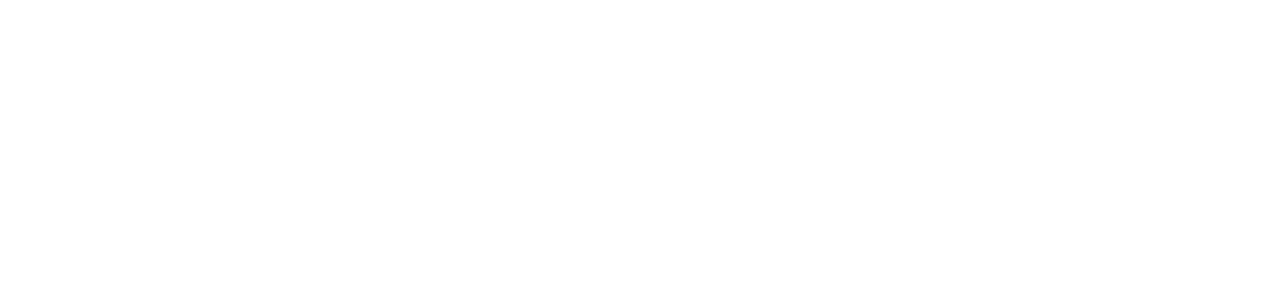
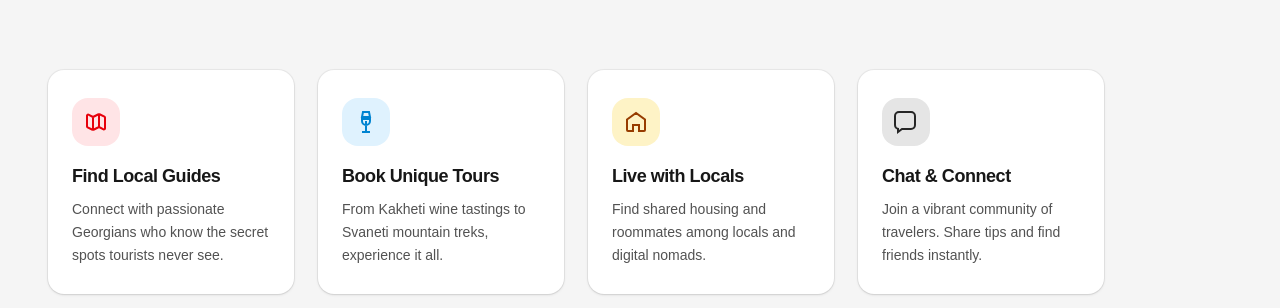
Before and after one commit to rezis-work/geo-explory-front, a Next.js app: page / in a window 1280 px wide. Shown: the part 644-952 px from the top of the page. Before the commit the page ends 800 px from the top, so only its background shows below. Built offline with nearby package versions, Linux system fonts and the light colour scheme.

Commit message:
add feature section

```diff
--- a/src/app/page.tsx
+++ b/src/app/page.tsx
@@ -1,4 +1,5 @@
 // import { HomePageView } from "@/features/home/views/HomePageView";
+import { HomeFeatureCards } from "@/features/home/components/HomeFeatureCards";
 import { HomeHero } from "@/features/home/components/HomeHero";
 
 export default function Home() {
@@ -6,6 +7,7 @@
   return (
     <main className="flex-1">
       <HomeHero />
+      <HomeFeatureCards />
     </main>
   );
 }
--- /dev/null
+++ b/src/components/ui/FeatureCard.tsx
@@ -0,0 +1,53 @@
+import type { ReactNode } from "react";
+import { cn } from "@/lib/cn";
+
+const accentStyles = {
+  rose: "bg-rose-100 text-red-600",
+  sky: "bg-sky-100 text-sky-600",
+  amber: "bg-amber-100 text-amber-800",
+  slate: "bg-neutral-200 text-neutral-800",
+} as const;
+
+export type FeatureCardAccent = keyof typeof accentStyles;
+
+export type FeatureCardProps = {
+  icon: ReactNode;
+  title: string;
+  description: string;
+  /** Preset background + icon color, or pass `iconWrapperClassName` to override */
+  accent?: FeatureCardAccent;
+  iconWrapperClassName?: string;
+  className?: string;
+};
+
+export function FeatureCard({
+  icon,
+  title,
+  description,
+  accent = "slate",
+  iconWrapperClassName,
+  className,
+}: FeatureCardProps) {
+  return (
+    <div
+      className={cn(
+        "flex h-full flex-col  rounded-2xl bg-white px-5 py-6  shadow-sm ring-1 ring-black/5 sm:px-6 sm:py-7",
+        className
+      )}
+    >
+      <div
+        className={cn(
+          "mb-4 flex h-12 w-12 shrink-0 items-center justify-center rounded-2xl [&_svg]:h-6 [&_svg]:w-6",
+          iconWrapperClassName ?? accentStyles[accent]
+        )}
+        aria-hidden
+      >
+        {icon}
+      </div>
+      <h3 className="text-lg font-semibold tracking-tight text-neutral-900">{title}</h3>
+      <p className="mt-2 max-w-prose text-sm leading-relaxed text-pretty text-neutral-600">
+        {description}
+      </p>
+    </div>
+  );
+}
--- /dev/null
+++ b/src/features/home/components/HomeFeatureCards.tsx
@@ -0,0 +1,93 @@
+import type { ReactNode } from "react";
+import { FeatureCard, type FeatureCardAccent } from "@/components/ui/FeatureCard";
+
+type FeatureItem = {
+  accent: FeatureCardAccent;
+  title: string;
+  description: string;
+  icon: ReactNode;
+};
+
+function MapIcon() {
+  return (
+    <svg viewBox="0 0 24 24" fill="none" stroke="currentColor" strokeWidth="2">
+      <path d="M9 20l-5.447-2.724A1 1 0 013 16.382V5.618a1 1 0 011.447-.894L9 7m0 13l6-3m-6 3V7m6 10l4.553 2.276A1 1 0 0021 18.382V7.618a1 1 0 00-.553-.894L15 4m0 13V4m0 0L9 7" />
+    </svg>
+  );
+}
+
+function WineIcon() {
+  return (
+    <svg viewBox="0 0 24 24" fill="none" stroke="currentColor" strokeWidth="2">
+      <path d="M8 22h8M12 11v11M8 9h8v2a4 4 0 01-8 0V9zM9 2h6l1 5H8l1-5z" />
+    </svg>
+  );
+}
+
+function HomeIcon() {
+  return (
+    <svg viewBox="0 0 24 24" fill="none" stroke="currentColor" strokeWidth="2">
+      <path d="M3 9.5L12 3l9 6.5V20a1 1 0 01-1 1h-5v-6H9v6H4a1 1 0 01-1-1V9.5z" />
+    </svg>
+  );
+}
+
+function ChatIcon() {
+  return (
+    <svg viewBox="0 0 24 24" fill="none" stroke="currentColor" strokeWidth="2">
+      <path d="M21 15a4 4 0 01-4 4H8l-4 3v-3H5a4 4 0 01-4-4V6a4 4 0 014-4h12a4 4 0 014 4v9z" />
+    </svg>
+  );
+}
+
+const FEATURES: FeatureItem[] = [
+  {
+    accent: "rose",
+    title: "Find Local Guides",
+    description:
+      "Connect with passionate Georgians who know the secret spots tourists never see.",
+    icon: <MapIcon />,
+  },
+  {
+    accent: "sky",
+    title: "Book Unique Tours",
+    description:
+      "From Kakheti wine tastings to Svaneti mountain treks, experience it all.",
+    icon: <WineIcon />,
+  },
+  {
+    accent: "amber",
+    title: "Live with Locals",
+    description:
+      "Find shared housing and roommates among locals and digital nomads.",
+    icon: <HomeIcon />,
+  },
+  {
+    accent: "slate",
+    title: "Chat & Connect",
+    description:
+      "Join a vibrant community of travelers. Share tips and find friends instantly.",
+    icon: <ChatIcon />,
+  },
+];
+
+export function HomeFeatureCards() {
+  return (
+    <section className="bg-neutral-100 py-14 sm:py-16 lg:py-20">
+      <div className=" w-full max-w-6xl px-5 sm:px-6 md:px-8 lg:px-10 xl:px-12">
+        <div className="grid grid-cols-1 gap-5 sm:grid-cols-2 sm:gap-6 xl:grid-cols-4 xl:gap-6">
+          {FEATURES.map((item) => (
+            <div key={item.title} className="min-w-0">
+              <FeatureCard
+                accent={item.accent}
+                title={item.title}
+                description={item.description}
+                icon={item.icon}
+              />
+            </div>
+          ))}
+        </div>
+      </div>
+    </section>
+  );
+}
```
